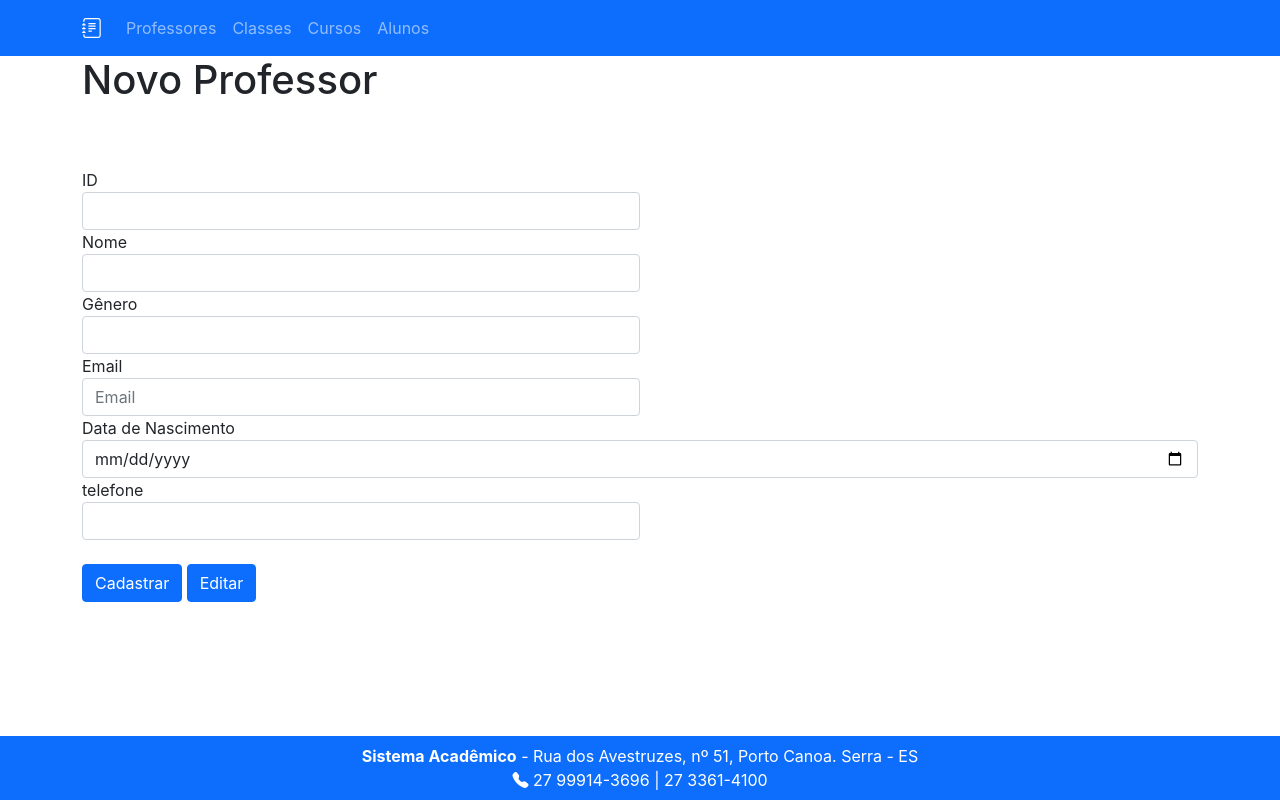
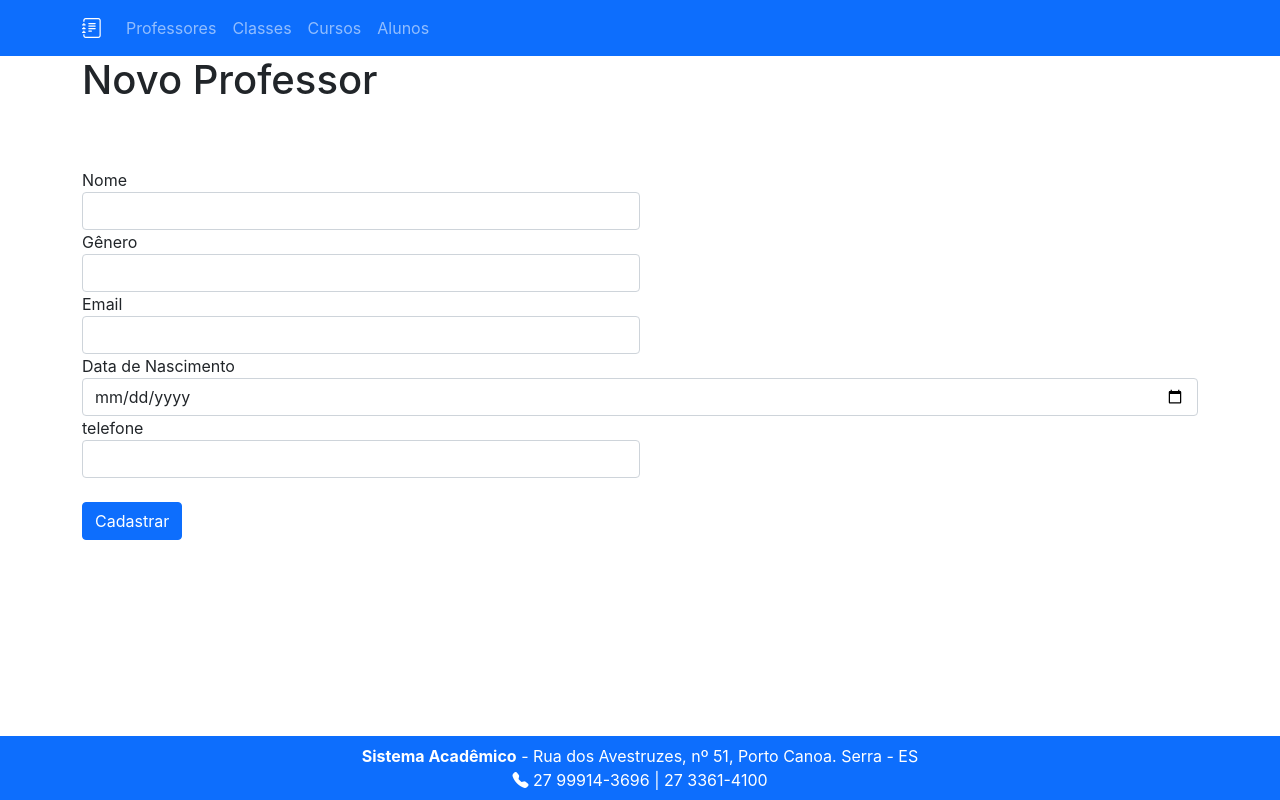
Before and after one commit to mfeitoza/marvel-front, a React (Create React App) app: page /novo-professor in a window 1280 px wide. Built offline with nearby package versions, Linux system fonts and the light colour scheme.

Commit message:
feat(pages): professor form

```diff
--- a/src/pages/professors/createProfessor.js
+++ b/src/pages/professors/createProfessor.js
@@ -1,70 +1,58 @@
-import Layout from "../layout"
+import Layout from "../layout";
+import { useForm } from "react-hook-form";
 
 export default function CreateProfessor() {
+  const { register, handleSubmit } = useForm();
+  const onSubmit = (data) => console.log(data);
+
   return (
     <>
       <Layout>
         <h1>Novo Professor</h1>
-        <form>
+        <form onSubmit={handleSubmit(onSubmit)}>
           <div className="mt-5 pt-3 form-row">
             <div className="form-group col-md-6">
-              <label for="inputEmail4">ID</label>
+              <label for="name">Nome</label>
               <input
                 type="text"
                 className="form-control"
-                id="inputEmail4"
-                placeholder=""
+                {...register("name")}
               />
             </div>
             <div className="form-group col-md-6">
-              <label for="inputEmail4">Nome</label>
+              <label for="gender">Gênero</label>
               <input
                 type="text"
                 className="form-control"
-                id="inputEmail4"
-                placeholder=""
+                {...register("gender")}
               />
             </div>
             <div className="form-group col-md-6">
-              <label for="inputPassword4">Gênero</label>
-              <input
-                type="text"
-                className="form-control"
-                id="inputPassword4"
-                placeholder=""
-              />
-            </div>
-            <div className="form-group col-md-6">
-              <label for="inputEmail4">Email</label>
+              <label for="email">Email</label>
               <input
                 type="email"
                 className="form-control"
-                id="inputEmail4"
-                placeholder="Email"
+                {...register("email")}
               />
             </div>
           </div>
           <div className="form-group">
-            <label for="inputAddress">Data de Nascimento</label>
+            <label for="birthday">Data de Nascimento</label>
             <input
               type="date"
               className="form-control"
-              id="inputAddress"
-              placeholder="1234 Main St"
+              {...register("birthday")}
             />
           </div>
           <div className="form-row">
             <div className="form-group col-md-6">
-              <label for="inputCity">telefone</label>
-              <input type="text" className="form-control" id="inputCity" />
+              <label for="phone">telefone</label>
+              <input type="text" className="form-control" {...register("phone")} />
             </div>
           </div>
           <br />
           <button type="submit" className="btn btn-primary">
             Cadastrar
-          </button>{" "}
-          <button type="submit" className="btn btn-primary">
-            Editar
           </button>
         </form>
       </Layout>
```
